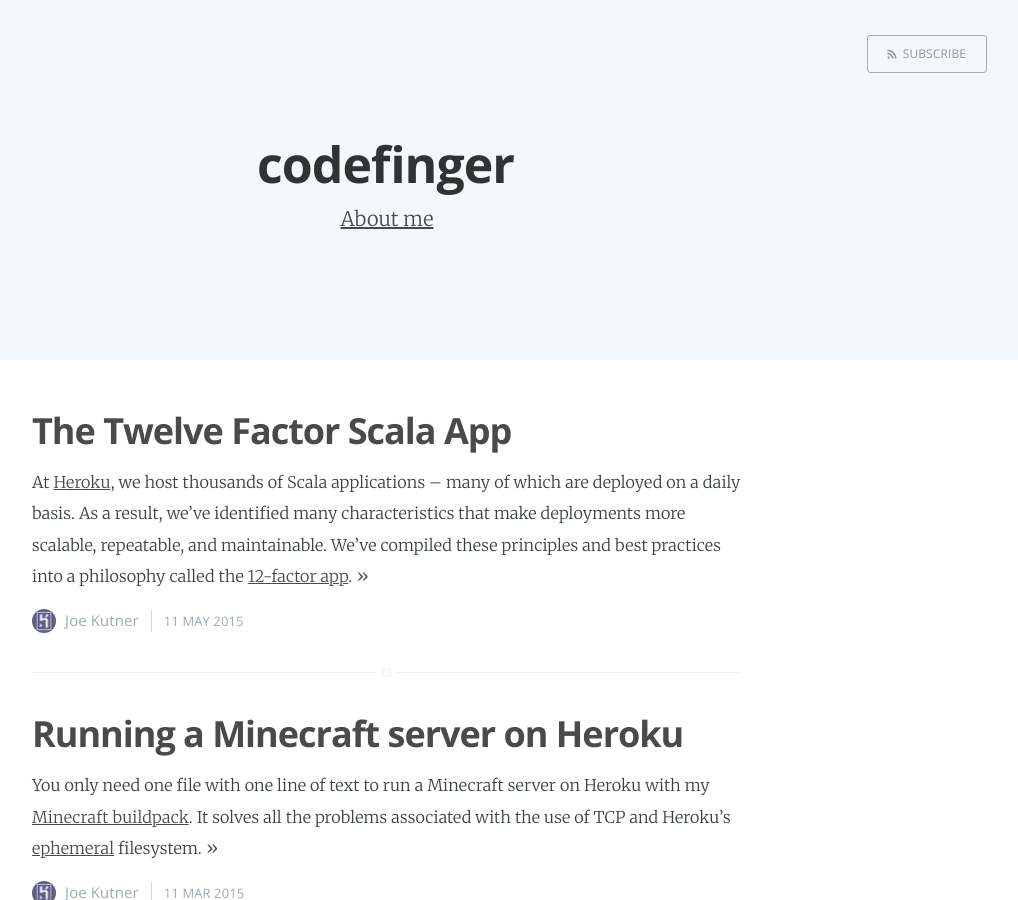
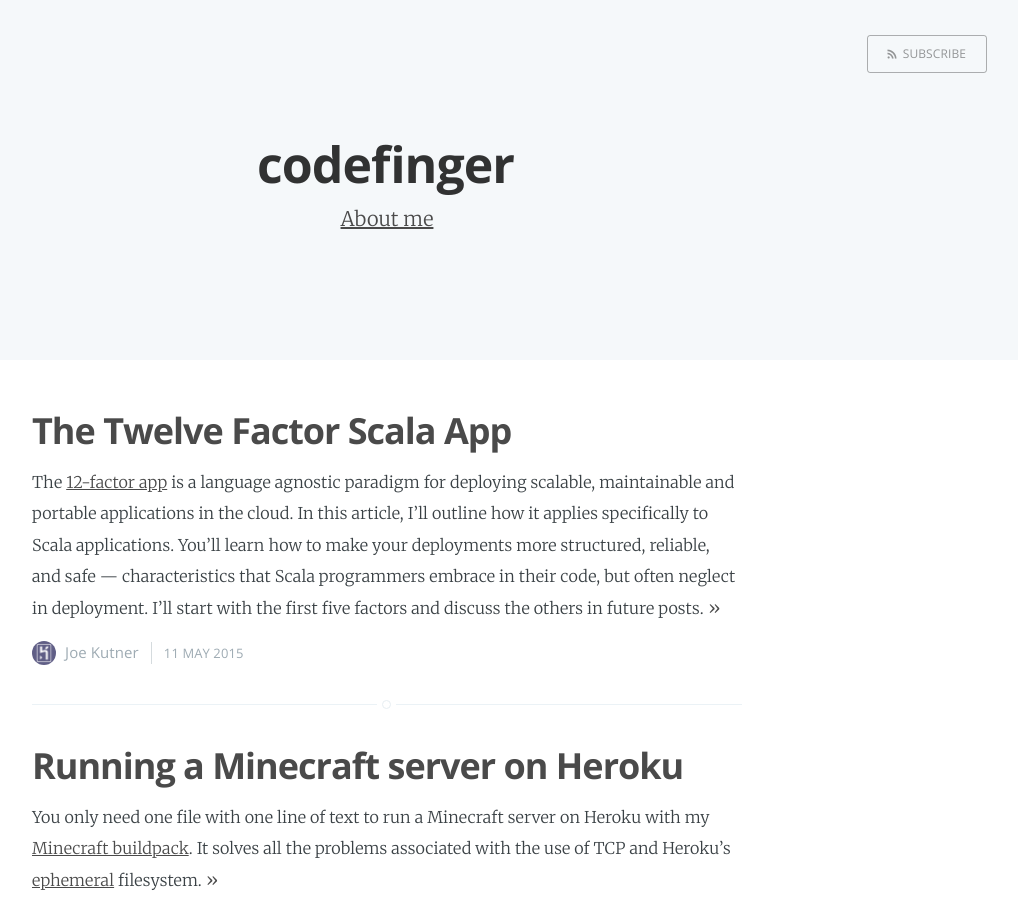
Before and after one commit to jkutner/jkutner.github.com, a Jekyll site: the page built from index.html, in a window 1280 px wide and 900 px high. Shown: the whole window, without its empty margins (253-1271 px from the left). Built offline with Jekyll 4.4.1, drawn with Linux system fonts in a browser that asks for light colours; Markdown is read by kramdown in place of the engine named in the settings; the list of posts is cut into pages by our own code.

Commit message:
Made a better lede for the 12-factor scala post

```diff
--- a/_posts/2015-05-11-twelve-factor-scala.md
+++ b/_posts/2015-05-11-twelve-factor-scala.md
@@ -4,9 +4,7 @@
 date:   2015-05-11 22:18:00
 ---
 
-At [Heroku](http://heroku.com), we host thousands of Scala applications -- many of which are deployed on a daily basis. As a result, we've identified many characteristics that make deployments more scalable, repeatable, and maintainable. We've compiled these principles and best practices into a philosophy called the [12-factor app](http://12factor.net).
-
-The 12-factor app is a language agnostic paradigm. But in this article, I'll outline how it applies specifically to Scala applications. You'll learn how to make your deployments more structured, reliable, and safe -- characteristics that Scala programmer embrace in their code, but often neglect in deployment. I'll start with the first five factors and discuss the others in future posts.
+The [12-factor app](http://12factor.net) is a language agnostic paradigm for deploying scalable, maintainable and portable applications in the cloud. In this article, I'll outline how it applies specifically to Scala applications. You'll learn how to make your deployments more structured, reliable, and safe — characteristics that Scala programmers embrace in their code, but often neglect in deployment. I'll start with the first five factors and discuss the others in future posts.
 
 ## Factor 1: Codebase
 
@@ -16,7 +14,8 @@
 
 I see this principle often violated with the use of [sbt sub-projects](http://www.scala-sbt.org/release/tutorial/Multi-Project.html). Sub-projects are great for [breaking out libraries from your code](https://www.playframework.com/documentation/2.3.x/SBTSubProjects), but deployment gets messy when you have a distinct application as a sub-project. It becomes difficult to separate the commit history between applications, and makes isolated rollbacks impossible.
 
-A solution to this problem is [Git submodules](http://www.git-scm.com/book/en/v2/Git-Tools-Submodules). You can still use sbt sub-projects so long as your sub-project directory is actually a Git submodule added to your project with a command such as:
+A solution to this problem is [Git submodules](http://www.git-scm.com/book/en/v2/Git-Tools-Submodules), which allow you to use
+sbt sub-projects that are actually their own Git repository. A Git submodule can be added to your project with a command such as:
 
 {% highlight text %}
 $ git submodule add https://github.com/jkutner/play-sub-project
```
